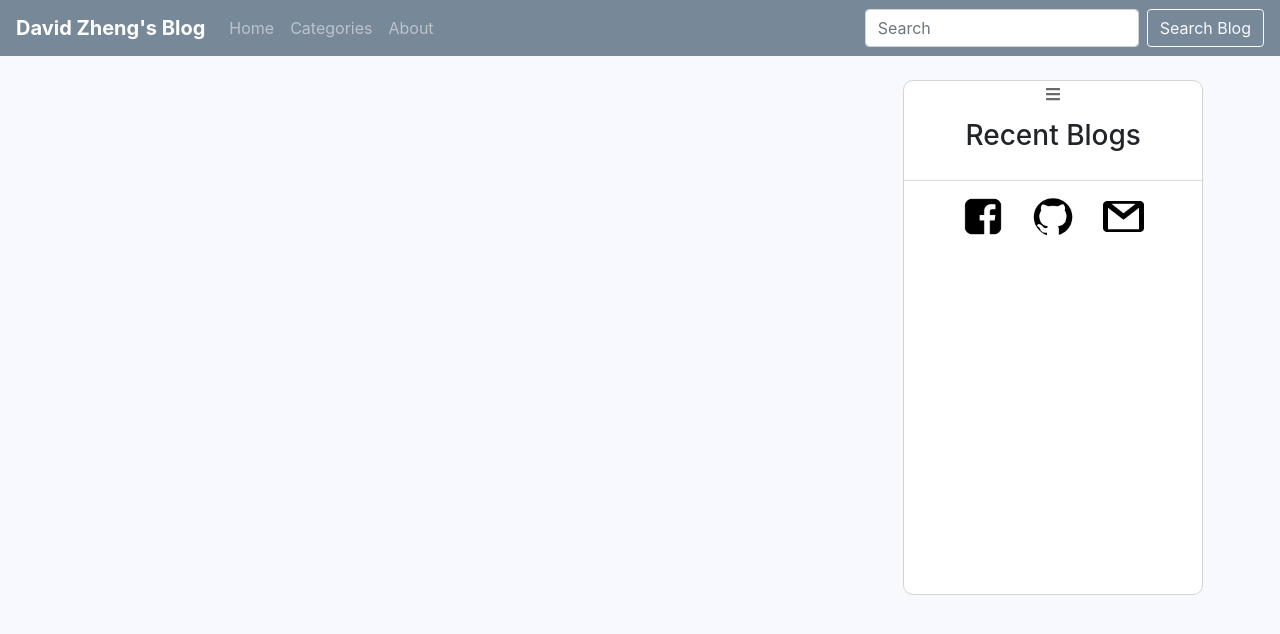
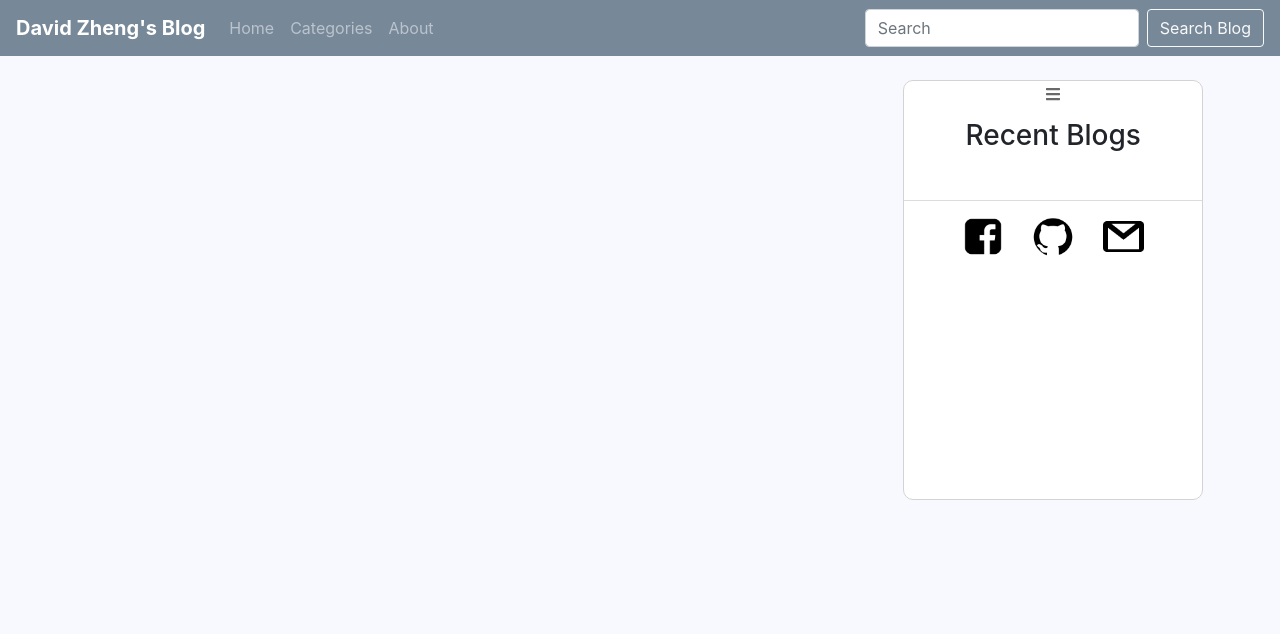
Before and after one commit to davidzheng048/flask_personal_blog, a Flask app: page / in a window 1280 px wide. Shown: the top 634 px of the page. Run offline with Flask 2, Linux system fonts and the light colour scheme; data comes from the database, SQL or seed files in the repository; data that the repository does not hold is empty; parts of the project's set-up code (start-up, migrations or seed data) failed here and were passed over; some libraries are stand-ins or nearby versions.

Commit message:
reset the sidebar height

```diff
--- a/flaskblog/static/main.css
+++ b/flaskblog/static/main.css
@@ -47,7 +47,7 @@ a:hover  {
   right: 6%;
   position: fixed;
   width: 300px;
-  height: 515px;
+  height: 420px;
   border: 1px solid #D3D3D3;
   border-radius: 10px;
   text-align: center;
@@ -68,7 +68,7 @@ a:hover  {
 }
 
 .sidebar.active ul {
-  margin: 10px 0 10px 0;
+  margin: 10px 0 30px 0;
 }
 
 .sidebar.active a {
```
